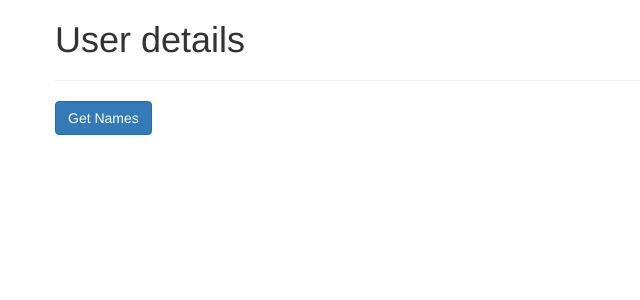
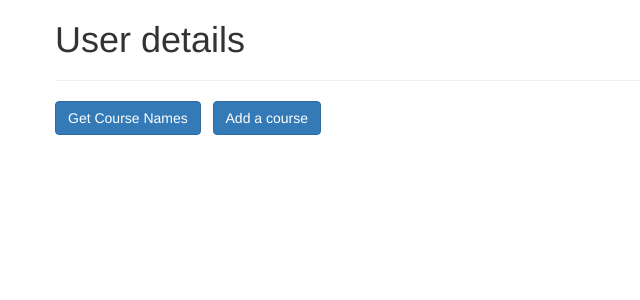
Before and after one commit to 94ju/userfrontEnd, an Angular app: page / in a window 1280 px wide. Shown: the top 300 px of the page, without its empty margins (0-640 px from the left). Built offline with nearby package versions, Linux system fonts and the light colour scheme.

Commit message:
button adjusted

```diff
--- a/src/app/app.component.html
+++ b/src/app/app.component.html
@@ -10,10 +10,17 @@
     <p>{{user.author}}</p>
     <p>{{user.price}}</p>
   </div> -->
-  <button class="btn btn-primary" (click)="getNames()">Get Names</button>
+  <button class="btn btn-primary" (click)="getNames()">Get Course Names</button>
+  <button class="btn btn-primary" (click)="addCourse()" style="margin-left: 1%">Add a course</button>
   <div *ngIf="showUser">
     <ul class="list-group" *ngFor="let usernames of userNames" >
-      <li class="list-group-item">{{usernames}}</li>
+      <div>
+          <li class="list-group-item">
+              {{usernames}}
+              <button class="btn btn-primary  dropdown pull-right" style="margin-bottom: 2%; size: 3" >Edit</button>
+            </li>
+      </div>
+
     </ul>
   </div>
 
```
